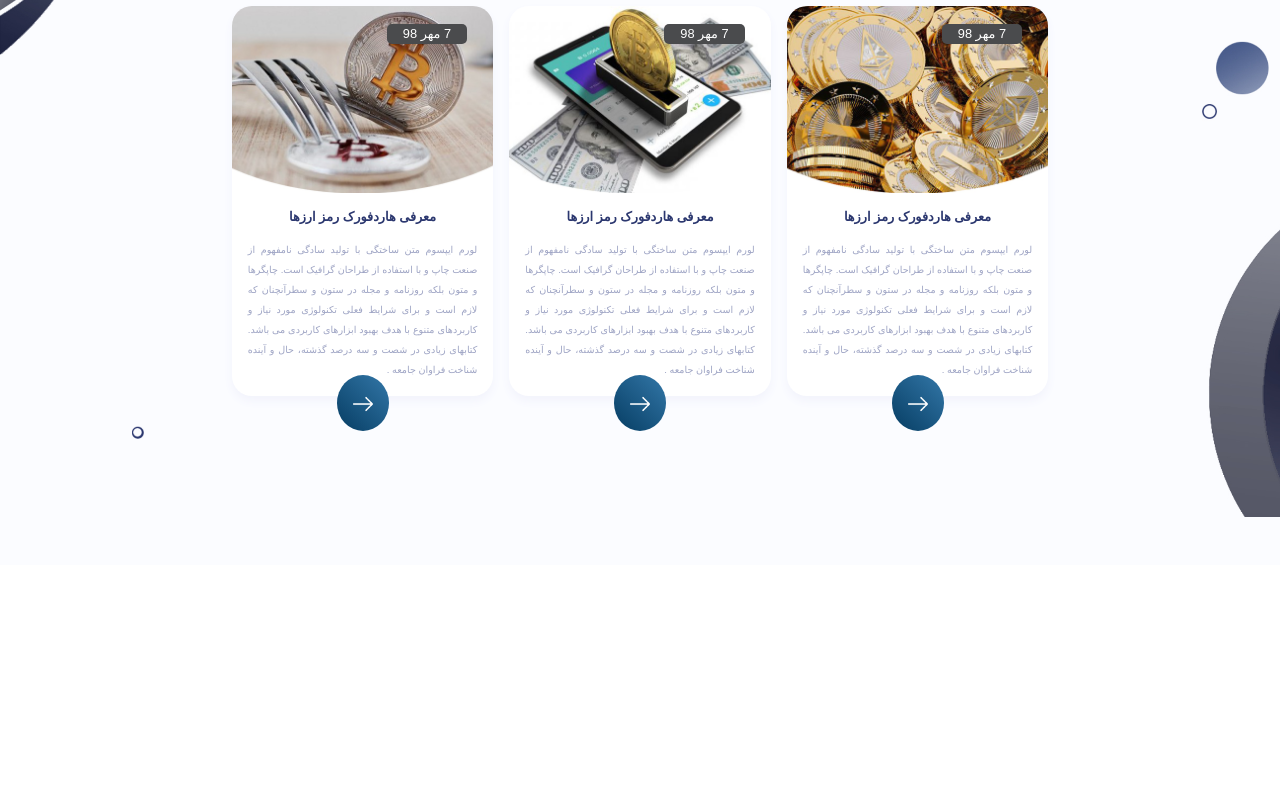
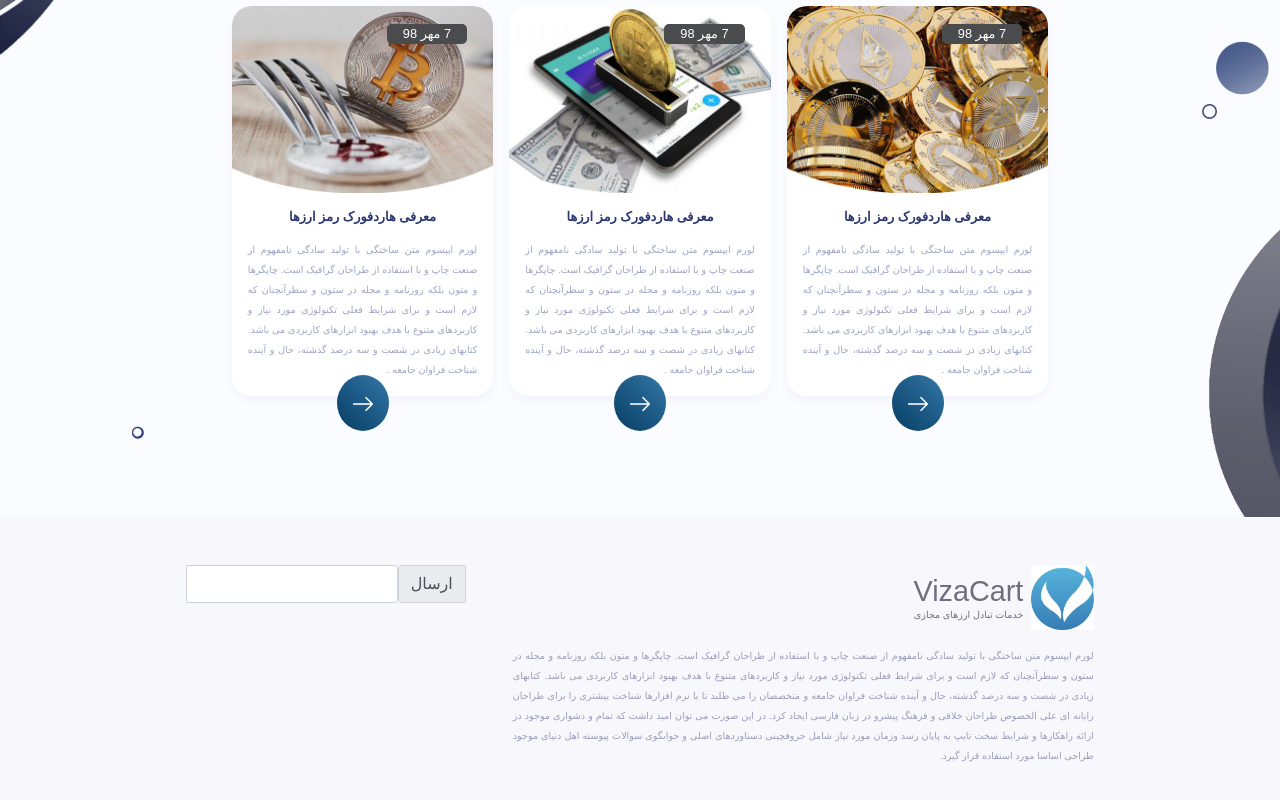
Before and after one commit to baharb68/reactjs, a React (Create React App) app: page / in a window 1280 px wide. Shown: the part 3287-4087 px from the top of the page. Before the commit the page ends 3852 px from the top, so only its background shows below. Built offline with nearby package versions, Linux system fonts and the light colour scheme; a web font is replaced by a local one.

Commit message:
modifying aboutus.css for the right side of the aboutus component

```diff
--- a/src/components/Main/Main.css
+++ b/src/components/Main/Main.css
@@ -11,3 +11,6 @@
     background-size: cover;
     height: 700px
 }
+.bg-gray3{
+    background-color: #f8f8fc;
+}
--- a/src/components/Main/Main.jsx
+++ b/src/components/Main/Main.jsx
@@ -1,11 +1,13 @@
 import React, { Component } from 'react'
 import './Main.css'
+import logo1 from '../img/logo.png'
 import Services from '../services/Services'
 import Orderp from  '../OrderProcess/OrderP'
 import Category from '../category/Category'
 import Products2 from '../products2/Products2'
 import Comment from '../comment/Comment'
 import Article from '../article/Article'
+import Aboutus from '../aboutus/Aboutus'
 
 export default class Main extends Component {
     render() {
@@ -27,6 +29,9 @@ export default class Main extends Component {
                 <div className="container-fluid article-bg py-5">
                     <Article />
                 </div>
+                <div className="container-fluid bg-gray3">
+                    <Aboutus logo={logo1} webname="VizaCart" webdesc="خدمات تبادل ارزهای مجازی" briefing="لورم ایپسوم متن ساختگی با تولید سادگی نامفهوم از صنعت چاپ و با استفاده از طراحان گرافیک است. چاپگرها و متون بلکه روزنامه و مجله در ستون و سطرآنچنان که لازم است و برای شرایط فعلی تکنولوژی مورد نیاز و کاربردهای متنوع با هدف بهبود ابزارهای کاربردی می باشد. کتابهای زیادی در شصت و سه درصد گذشته، حال و آینده شناخت فراوان جامعه و متخصصان را می طلبد تا با نرم افزارها شناخت بیشتری را برای طراحان رایانه ای علی الخصوص طراحان خلاقی و فرهنگ پیشرو در زبان فارسی ایجاد کرد. در این صورت می توان امید داشت که تمام و دشواری موجود در ارائه راهکارها و شرایط سخت تایپ به پایان رسد وزمان مورد نیاز شامل حروفچینی دستاوردهای اصلی و جوابگوی سوالات پیوسته اهل دنیای موجود طراحی اساسا مورد استفاده قرار گیرد." btntext="ارسال"/>
+                </div>
             </div>
         )
     }
--- a/src/components/aboutus/Aboutus.css
+++ b/src/components/aboutus/Aboutus.css
@@ -0,0 +1,16 @@
+.about > .col-md-8 > div > div{
+    width: 70px;
+}
+.about > .col-md-8 h1{
+    color: #726c81;
+    font-size: 1.8rem;
+}
+.about > .col-md-8 h2{
+    color: #726c81;
+    font-size: 0.6rem;
+}
+.about p{
+    color: #9b9cb9;
+    font-size: 0.6rem;
+    line-height: 20px;
+}
--- a/src/components/aboutus/Aboutus.jsx
+++ b/src/components/aboutus/Aboutus.jsx
@@ -1,21 +1,24 @@
 import React, { Component } from 'react'
+import './Aboutus.css'
 
 export default class Aboutus extends Component {
     render() {
         return (
-            <div className="container d-flex flex-column flex-md-row">
-                <div className="col-12 col-md-8 d-flex flex-column">
+            <div className="w-75 about container d-flex flex-column flex-md-row py-5">
+                <div className="col-12 col-md-8 d-flex flex-column p-0 pl-md-4">
                     <div className="d-flex justify-content-start">
-                        <img src={this.props.logo} alt=""/>
-                        <div className="d-flex flex-column">
-                            <h1>{this.props.webname}</h1>
-                            <h2>{this.props.webdesc}</h2>
+                        <div>
+                            <img src={this.props.logo} alt="" className="w-100"/>
                         </div>
-                        <p>{this.props.briefing}</p>
+                        <div className="d-flex flex-column w-100 text-right justify-content-center pr-2">
+                            <h1 className="m-0">{this.props.webname}</h1>
+                            <h2 className="m-0">{this.props.webdesc}</h2>
+                        </div>
                     </div>
+                    <p className="text-justify mt-3">{this.props.briefing}</p>
+                </div>
+                <div className="col-12 col-md-4 d-flex flex-column p-0 pr-md-4">
 
-                </div>
-                <div className="col-12 col-md-4 d-flex flex-column">
                     <div class="input-group mb-3">
                         <div class="input-group-prepend">
                             <span class="input-group-text" id="basic-addon3">{this.props.btntext}</span>
```
